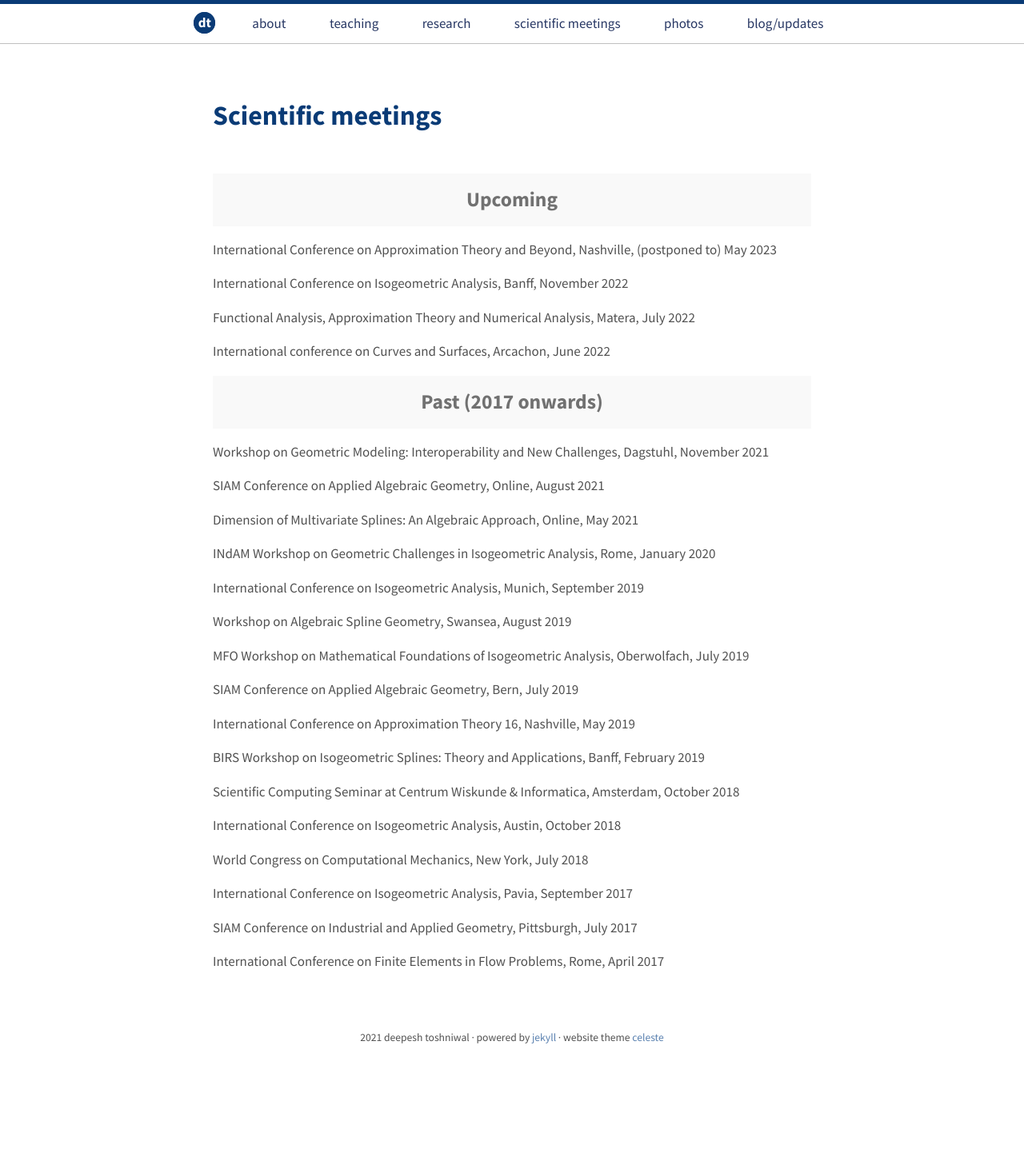
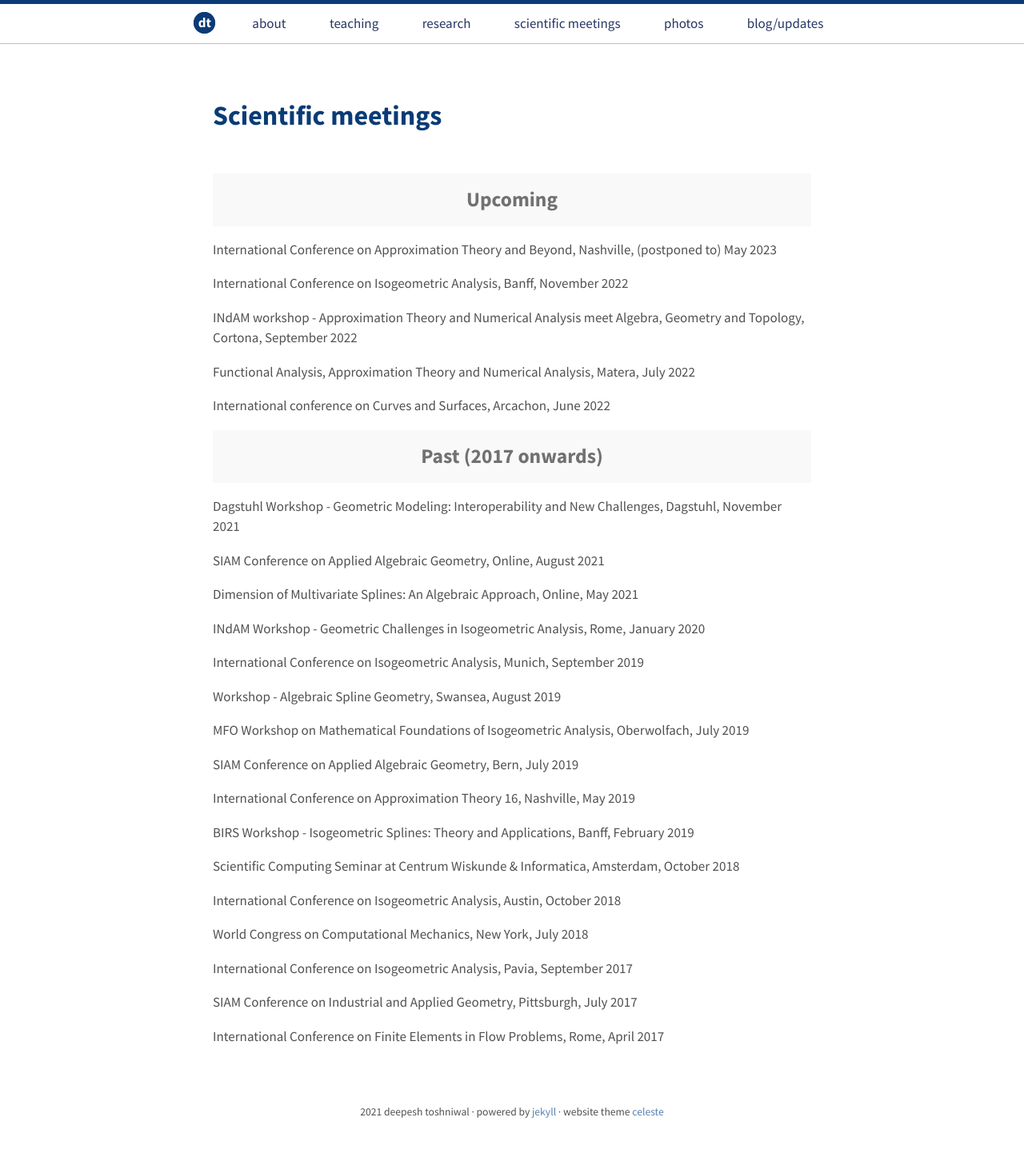
Before and after one commit to dtoshniwal/dtoshniwal.github.io, a Jekyll site: the page built from travel.md, in a window 1280 px wide. Shown: the whole page at 80% size. Built offline with Jekyll 4.4.1, drawn with Linux system fonts in a browser that asks for light colours; before the commit the page ends 1343 px from its top, so only the background shows below that.

Commit message:
Update travel

```diff
--- a/travel.md
+++ b/travel.md
@@ -40,6 +40,8 @@ International Conference on Approximation Theory and Beyond, Nashville, (postpon
 
 International Conference on Isogeometric Analysis, Banff, November 2022
 
+INdAM workshop - Approximation Theory and Numerical Analysis meet Algebra, Geometry and Topology, Cortona, September 2022
+
 Functional Analysis, Approximation Theory and Numerical Analysis, Matera, July 2022
 
 International conference on Curves and Surfaces, Arcachon, June 2022
@@ -47,17 +49,17 @@ International conference on Curves and Surfaces, Arcachon, June 2022
 
 <h2 class="message" align="center">Past (2017 onwards)</h2>
 
-Workshop on Geometric Modeling: Interoperability and New Challenges, Dagstuhl, November 2021
+Dagstuhl Workshop - Geometric Modeling: Interoperability and New Challenges, Dagstuhl, November 2021
 
 SIAM Conference on Applied Algebraic Geometry, Online, August 2021
 
 Dimension of Multivariate Splines: An Algebraic Approach, Online, May 2021
 
-INdAM Workshop on Geometric Challenges in Isogeometric Analysis, Rome, January 2020
+INdAM Workshop - Geometric Challenges in Isogeometric Analysis, Rome, January 2020
 
 International Conference on Isogeometric Analysis, Munich, September 2019
 
-Workshop on Algebraic Spline Geometry, Swansea, August 2019
+Workshop - Algebraic Spline Geometry, Swansea, August 2019
 
 MFO Workshop on Mathematical Foundations of Isogeometric Analysis, Oberwolfach, July 2019
 
@@ -65,7 +67,7 @@ SIAM Conference on Applied Algebraic Geometry, Bern, July 2019
 
 International Conference on Approximation Theory 16, Nashville, May 2019
 
-BIRS Workshop on Isogeometric Splines: Theory and Applications, Banff, February 2019
+BIRS Workshop - Isogeometric Splines: Theory and Applications, Banff, February 2019
 
 Scientific Computing Seminar at Centrum Wiskunde & Informatica, Amsterdam, October 2018
 
```
